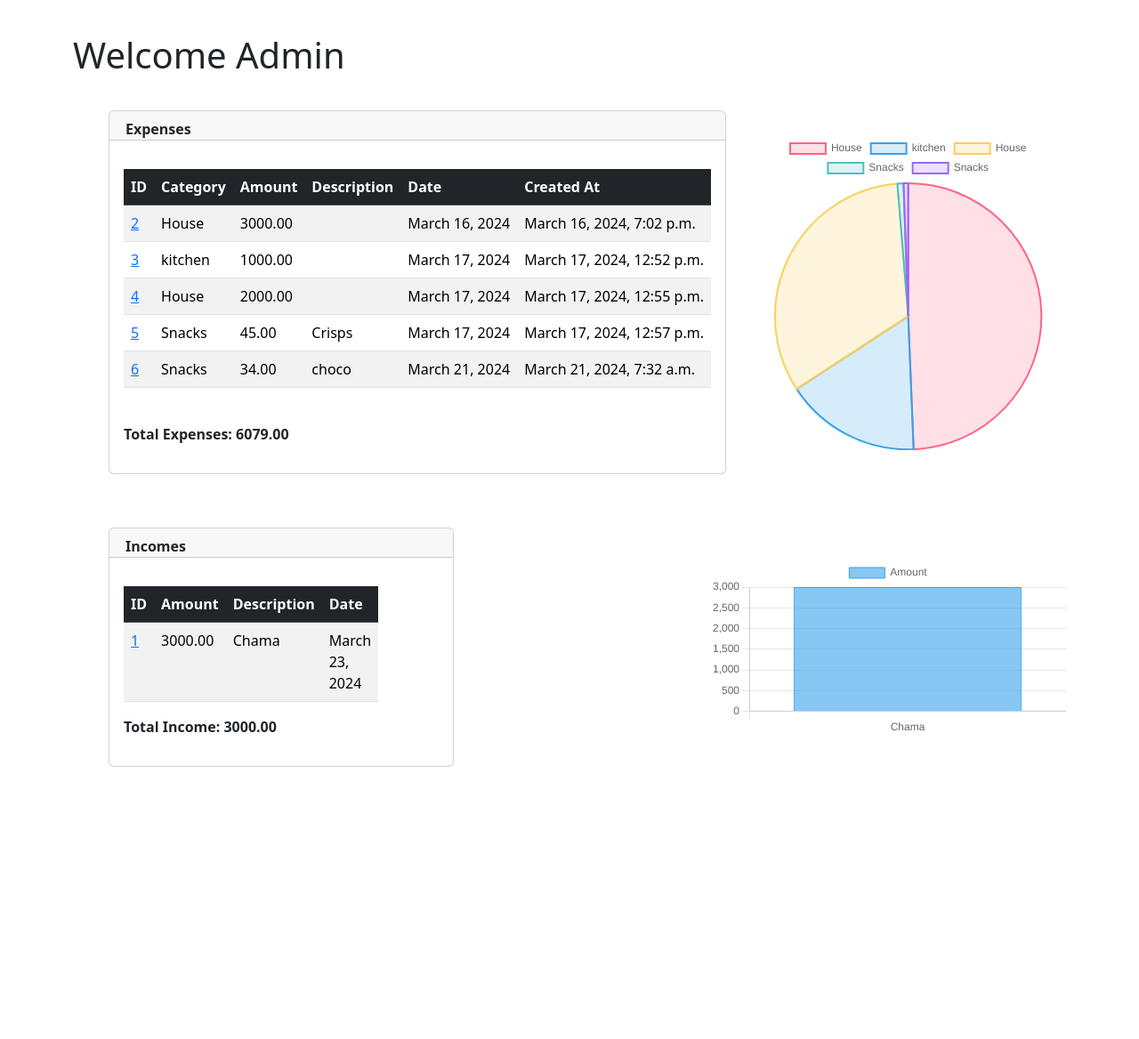
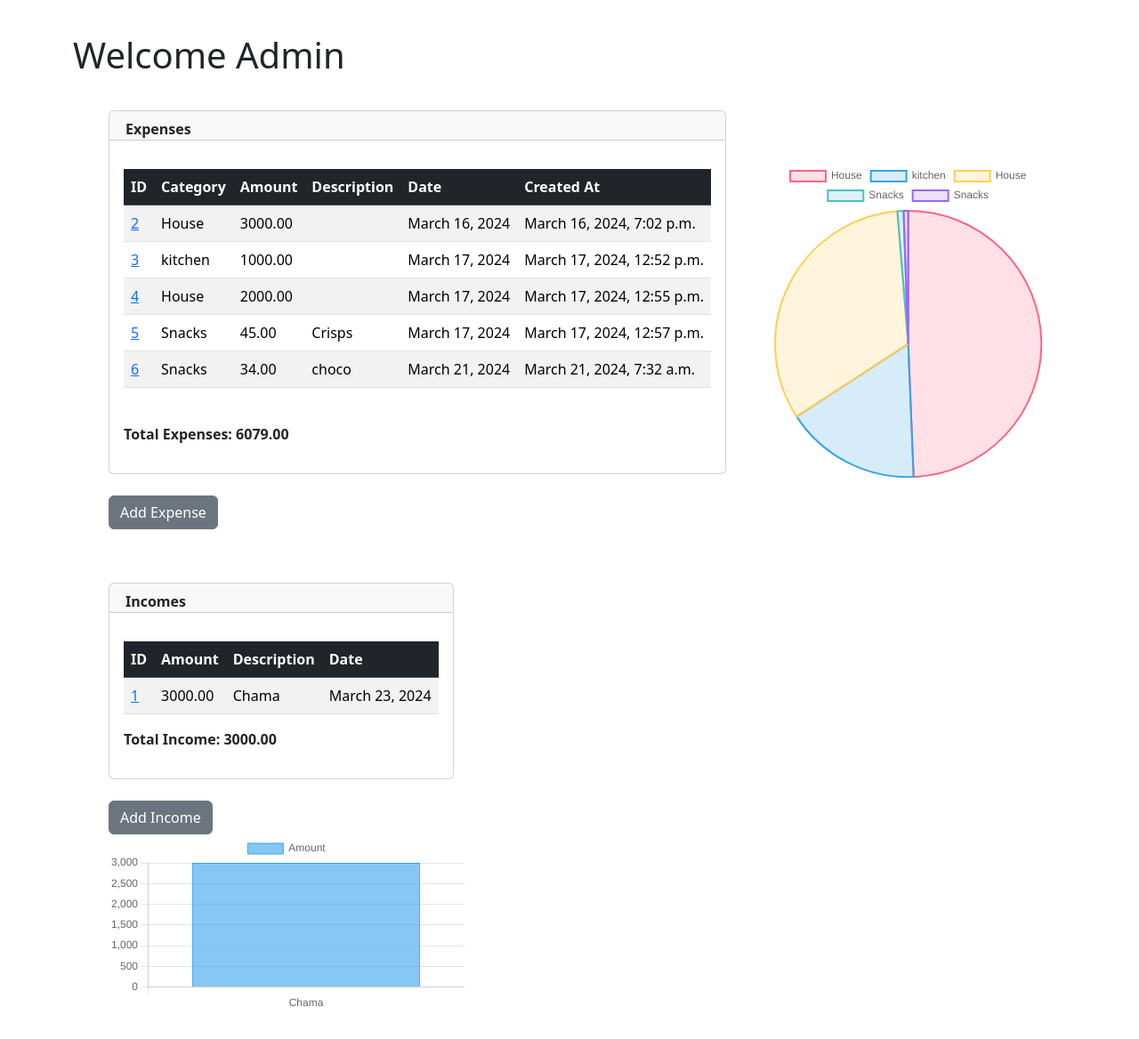
Before and after one commit to Namukuru/Tracker, a Django app: page /UserProfile/ in a window 1280 px wide. Shown: the part 56-1224 px from the top of the page at 89% size. Before the commit the page ends 918 px from the top, so only its background shows below. Run offline with Django 5.2, Linux system fonts and the light colour scheme; a user stored in the database is signed in; data comes from the database, SQL or seed files in the repository.

Commit message:
Addition of buttons

```diff
--- a/website/templates/userProfile.html
+++ b/website/templates/userProfile.html
@@ -51,6 +51,7 @@
     <div class="page-container">
         <section class="expense">
           <div class="card-container ">
+            <div>
               <div class="card text">
                 <div class="card-header">
                   <ul class="nav nav-tabs card-header-tabs">
@@ -90,6 +91,13 @@
                     <h3>You have not yet recorded any expense</h3>
                     {% endif %}
                   </p>
+                </div>
+              </div>
+              <div >
+                <br>
+                <a class="btn btn-secondary" href="{%url 'expense'%}"
+                    >Add Expense</a
+                  >
               </div>
             </div>
           </div>
@@ -143,10 +151,10 @@
               });
             </script>
           </div>
-
         </section>
         <section class="income">
           <div class="card-container">
+            <div>
               <div class="card text">
                 <div class="card-header">
                   <ul class="nav nav-tabs card-header-tabs">
@@ -156,7 +164,6 @@
                 <div class="card-body">
                   <p class="card-text">
                     {% if incomes %}
-                  <div class="col-md-6 col-md-offset-6">
                       <table class="table table-income table-hover table-striped">
                         <thead class="table-dark">
                           <tr>
@@ -177,13 +184,19 @@
                           {% endfor %}
                         </tbody>
                       </table>
-                  </div>
+
                     <p><strong>Total Income: {{ total_income }}</strong></p>
                     {% else %}
                     <h3>You have not yet recorded any income</h3>
                     {% endif %}
                   </p>
               </div>
+              </div>
+              <div >
+                <br>
+                <a class="btn btn-secondary" href="{%url 'income'%}"
+                    >Add Income</a
+                  >
               </div>
           </div>
           <div class="income-chart">
```
Lines whose indentation alone changed are shown as unchanged.
